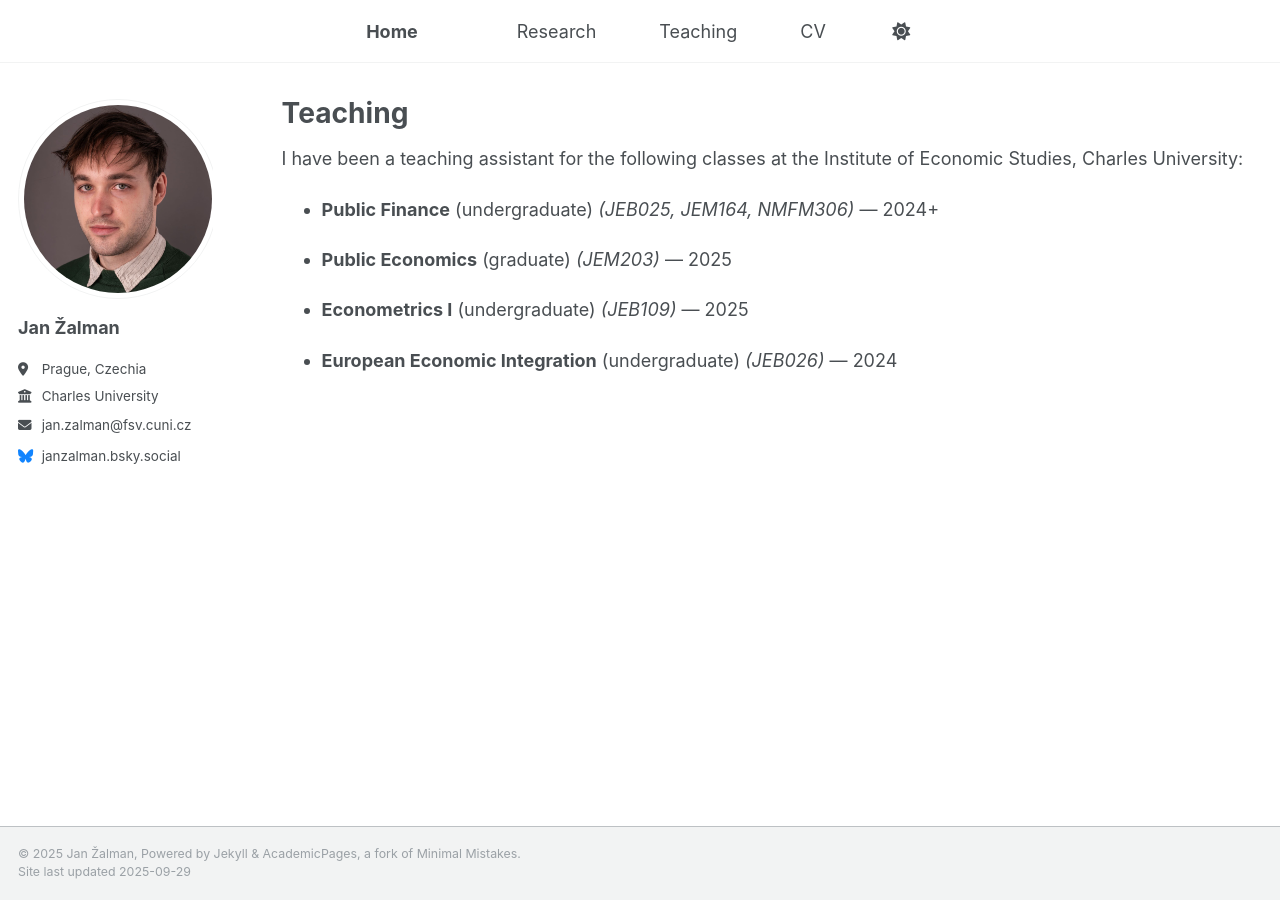
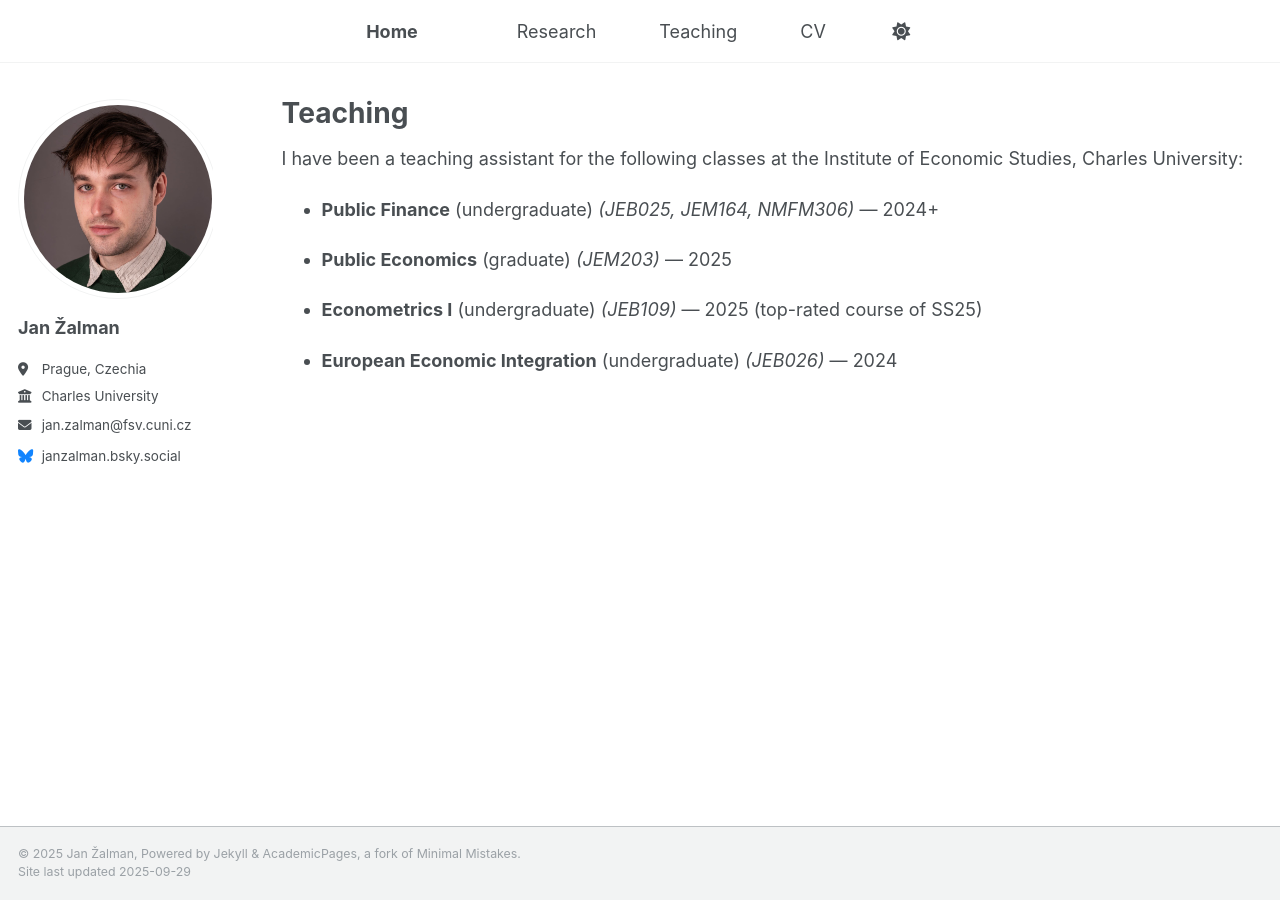
Before and after one commit to janzalman/janzalman.github.io, a Jekyll site: the page built from _pages/teaching.md, in a window 1280 px wide. Built offline with Jekyll 4.4.1, drawn with Linux system fonts in a browser that asks for light colours.

Commit message:
Update teaching.md

```diff
--- a/_pages/teaching.md
+++ b/_pages/teaching.md
@@ -13,7 +13,7 @@ I have been a teaching assistant for the following classes at the Institute of E
   *(JEM203)* — 2025
 
 - **Econometrics I** (undergraduate)
-  *(JEB109)* — 2025
+  *(JEB109)* — 2025 (top-rated course of SS25)
 
 - **European Economic Integration** (undergraduate)
   *(JEB026)* — 2024
```
